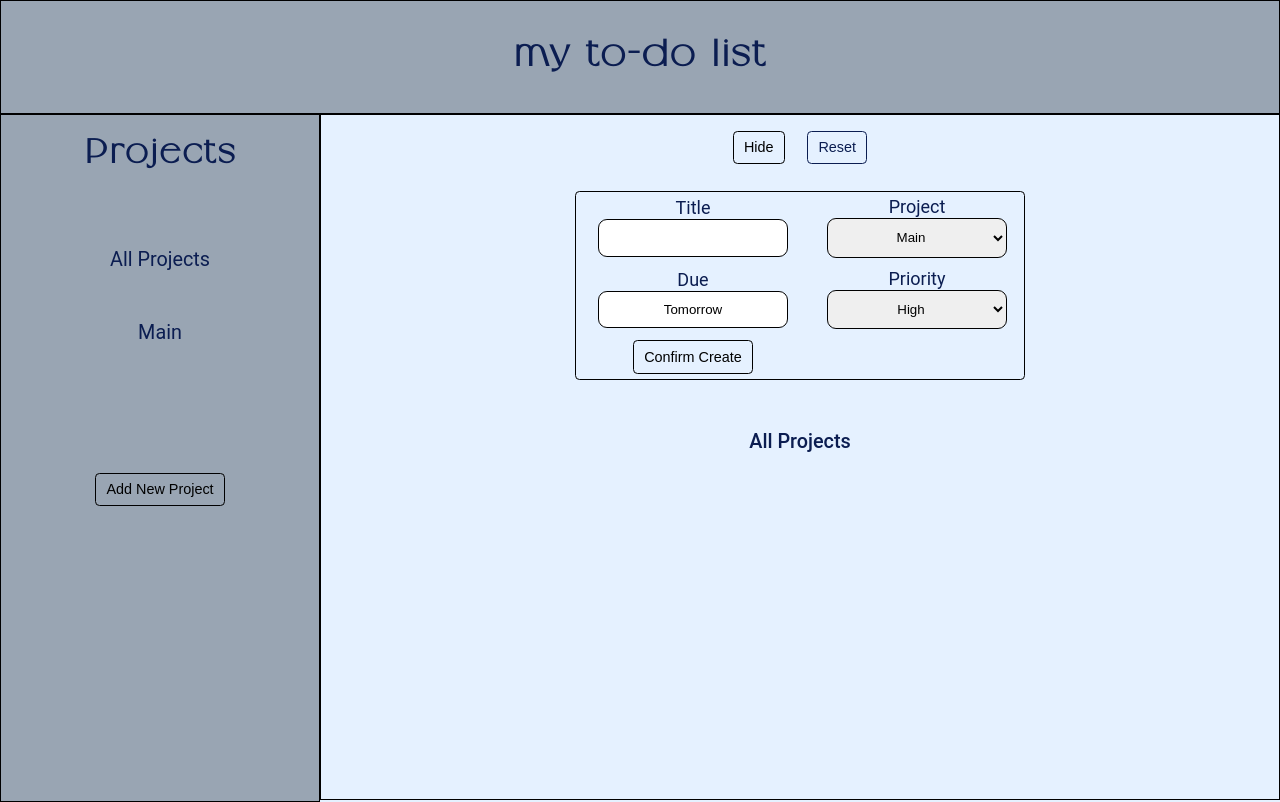
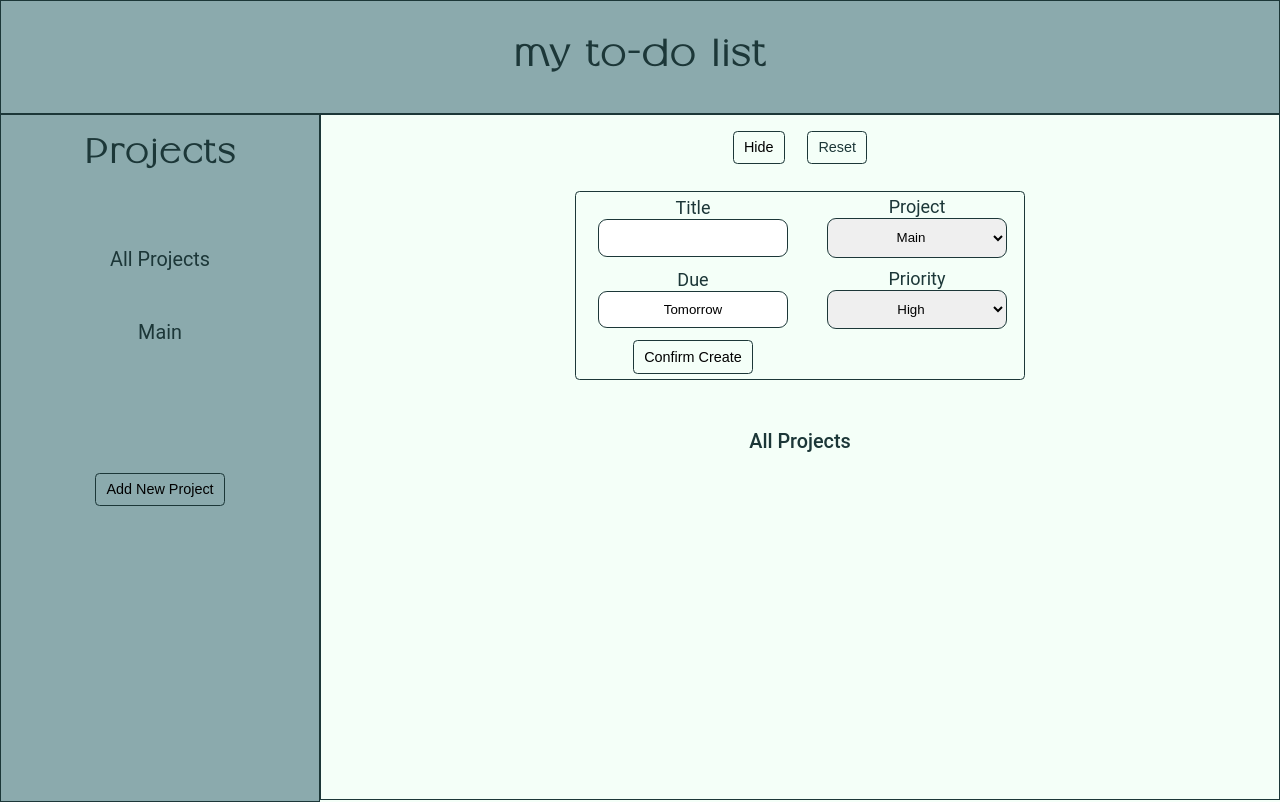
Before and after one commit to tobywadeuk/ToDoListFinal, a plain HTML site: page index.html in a window 1280 px wide. Both pictures are taken after a click on the button "Add New Item". Drawn offline with Linux system fonts and the light colour scheme.

Commit message:
Update styles.css

```diff
--- a/styles.css
+++ b/styles.css
@@ -61,27 +61,29 @@ table {
 }
 
 :root {
-	--main-color: #E5F1FF;
-	--sec-color: #0B1D51;
+	--thi-color: #8BAAAD;
+	--four-color: #1C3738;
+	--main-color: #F4FFF8;
+	--sec-color: #1C3738;
 	background-color: var(--main-color);
-	color: var(--sec-color);
+	color: var(--four-color);
 	font-family: Roboto;
 	font-size: 18px;
 }
 
 .itemdiv {
-	border: solid 1px black;
+	border: solid 1px var(--sec-color);
 	height: 5vw;
 	margin: 1.31vh 1.74vw;
 	display: flex;
 	align-items: center;
 	justify-content: space-around;
 	width: 70%;
-	border-radius: 0.35vw;
+	border-radius: 1vw;
 }
 
 .divs {
-	border: black solid 1px;
+	border: var(--sec-color) solid 1px;
 }
 
 .container {
@@ -103,7 +105,7 @@ table {
 	grid-column-start: 1;
 	grid-column-end: 4;
 
-	background-color: #99A5B3;
+	background-color: var(--thi-color);
 
 	display: flex;
 	flex-direction: row;
@@ -145,7 +147,7 @@ table {
 }
 
 .sidebar {
-	background-color: #99A5B3;
+	background-color: var(--thi-color);
 	height: 100%;
 
 	grid-row-start: 2;
@@ -199,7 +201,7 @@ table {
 
 .enternewitem {
 	width: 35vw;
-	border: solid black 1px;
+	border: solid 1px var(--sec-color);
 	display: grid;
 	grid-template-columns: 1fr 1fr;
 	margin: 3.3vh 1.75vw;
@@ -250,12 +252,12 @@ table {
 	left: 0;
 	top: 0;
 	overflow: auto;
-	background-color: rgb(0, 0, 0);
+	background-color: var(--sec-color);
 	background-color: rgba(0, 0, 0, 0.4);
 }
 
 .modalcontent {
-	border: solid black 1px;
+	border: solid var(--sec-color) 1px;
 	margin: 20% auto 0 auto;
 	height: 25%;
 	width: 50%;
@@ -292,7 +294,7 @@ table {
 .itemdivbtn {
 	display: inline-block;
 	outline: 0;
-	border: solid black 1px;
+	border: solid 1px var(--sec-color);
 	background-color: transparent;
 	border-radius: 0.7vw;
 	padding: 0.9vh 0.8vw 1vh;
@@ -311,7 +313,6 @@ button:hover {
 	color: white;
 }
 
-
 .itemdivdeletebtn {
 	border: solid 1px red;
 }
@@ -328,7 +329,7 @@ button:hover {
 button {
 	display: inline-block;
 	outline: 0;
-	border: solid black 1px;
+	border: solid 1px var(--sec-color);
 	background-color: transparent;
 	border-radius: 0.35vw;
 	padding: 0.9vh 0.8vw 1vh;
@@ -339,7 +340,7 @@ button {
 
 input, select {
 	border-radius: 0.7vw;
-	border: solid black 1px;
+	border: solid 1px var(--sec-color);
 	padding: 1.3vh 0.35vw;
 	width: 14vw;
 }
@@ -351,7 +352,7 @@ input, select {
 	width: 6.25vw;
 	padding: 1.3vh 0;
 	text-align: center;
-	border: solid 1px #0B1D51;
+	border: solid 1px var(--sec-color);
 	font-size: 0.75rem;
 }
 
@@ -391,11 +392,11 @@ input:checked {
 	}
 
 
-	.sidebar{
+	.sidebar {
 		display: none;
 	}
 
-	.main{
+	.main {
 		grid-column-start: 1;
 	}
 }
```
